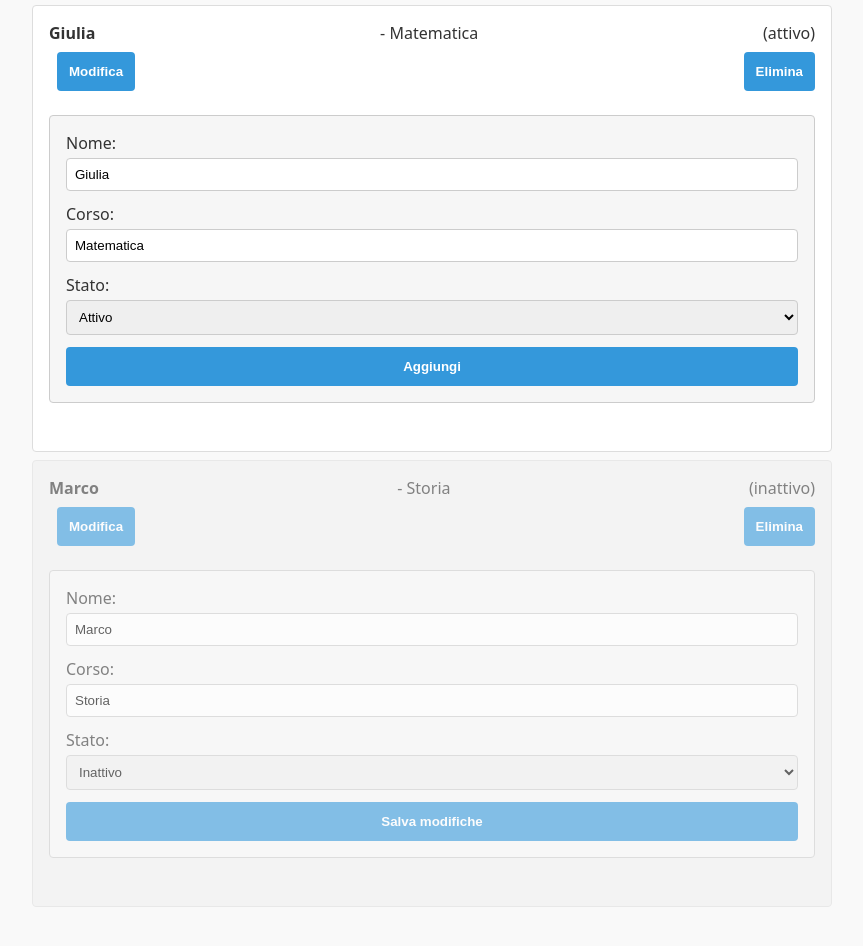
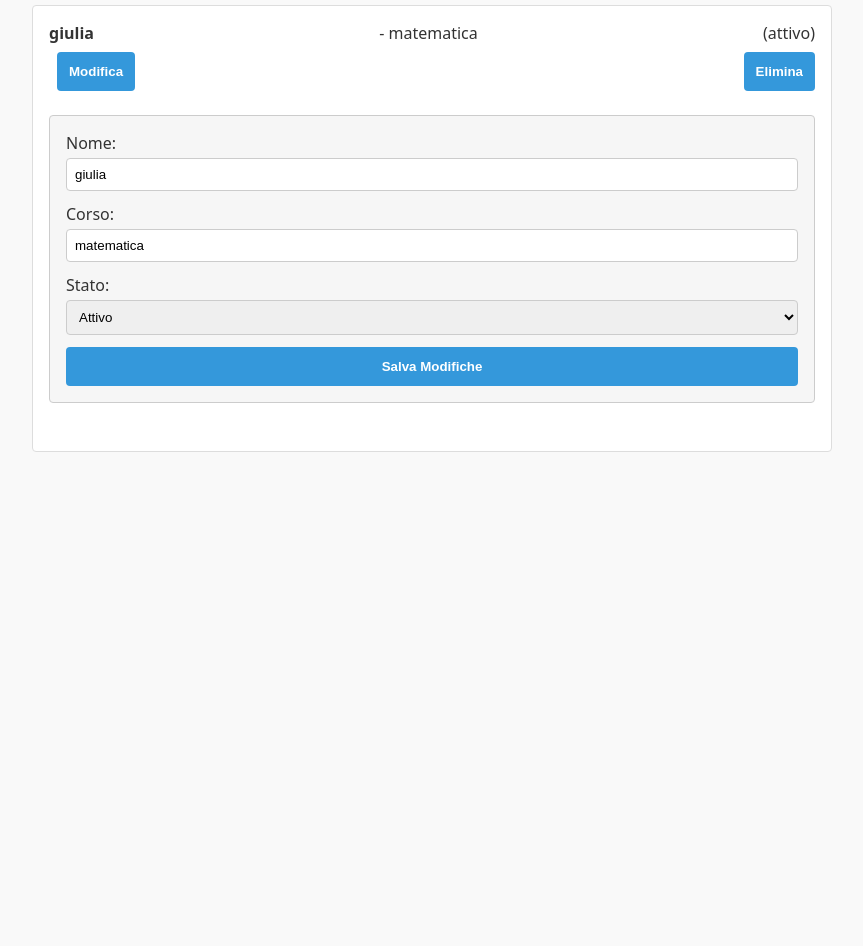
Before and after one commit to MegaEmme/react-recap-studenti, a React (Vite) app: page / in a window 1280 px wide. Shown: the part 700-1646 px from the top of the page, without its empty margins (208-1071 px from the left). After the commit the page ends 1200 px from the top, so only its background shows below. Built offline with nearby package versions, Linux system fonts and the light colour scheme.

Commit message:
feat: add StudentCard component and update Button functionality for editing and saving changes

```diff
--- a/src/components/Button.jsx
+++ b/src/components/Button.jsx
@@ -13,7 +13,10 @@ const Button = ({ props }) => {
     } else if (props.type === "delete") {
         className = "delete-btn"
         text = "Elimina"
-    };
+    } else if (props.type === "update") {
+        type = "submit"
+        text = "Salva Modifiche"
+    }
 
     return (
         <button className={className} type={type}>{text}</button>
--- /dev/null
+++ b/src/components/StudentCard.jsx
@@ -0,0 +1,65 @@
+import Button from "./Button";
+
+const StudentCard = ({ student }) => {
+    return (
+        <li>
+            <div>
+                <strong>{student.name}</strong> - {student.course}
+                <span className={student.status}>(attivo)</span>
+            </div>
+            <div className="actions">
+                <Button props={{ id: student.id, type: 'edit' }} />
+                <Button props={{ id: student.id, type: 'delete' }} />
+            </div>
+            <form className="edit-form">
+                <label>
+                    Nome:
+                    <input type="text" name="name" value={student.name} />
+                </label>
+                <label>
+                    Corso:
+                    <input type="text" name="course" value={student.course} />
+                </label>
+                <label>
+                    Stato:
+                    <select name={student.status}>
+                        <option value="active" selected>Attivo</option>
+                        <option value="inactive">Inattivo</option>
+                    </select>
+                </label>
+                <Button props={{ id: student.id, type: 'update' }} />
+            </form>
+        </li>
+
+        // <li className="inactive">
+        //     <div>
+        //         <strong>Marco</strong> - Storia
+        //         <span className={student.status}>(inattivo)</span>
+        //     </div>
+        //     <div className="actions">
+        //         <Button props={{ id: 1, type: 'edit' }} />
+        //         <Button props={{ id: 1, type: 'delete' }} />
+        //     </div>
+        //     <form className="edit-form">
+        //         <label>
+        //             Nome:
+        //             <input type="text" name="name" value="Marco" />
+        //         </label>
+        //         <label>
+        //             Corso:
+        //             <input type="text" name="course" value="Storia" />
+        //         </label>
+        //         <label>
+        //             Stato:
+        //             <select name={student.status}>
+        //                 <option value="active">Attivo</option>
+        //                 <option value="inactive" selected>Inattivo</option>
+        //             </select>
+        //         </label>
+        //         <Button props={{ id: 1, type: 'update' }} />
+        //     </form>
+        // </li>
+    )
+}
+
+export default StudentCard;
--- a/src/components/StudentForm.jsx
+++ b/src/components/StudentForm.jsx
@@ -22,7 +22,6 @@ const StudentForm = () => {
                         <option value="inactive">Inattivo</option>
                     </select>
                 </label>
-                {/* <button type="submit">Aggiungi</button> */}
                 <Button props={{ id: 1, type: 'submit' }} />
             </form>
         </section>
--- a/src/components/StudentList.jsx
+++ b/src/components/StudentList.jsx
@@ -1,4 +1,5 @@
-import Button from "./Button";
+
+import StudentCard from "./StudentCard";
 
 const StudentList = () => {
     return (
@@ -14,68 +15,7 @@ const StudentList = () => {
                 </div>
             </div>
             <ul id="student-list">
-                <li>
-                    <div>
-                        <strong>Giulia</strong> - Matematica
-                        <span className="status">(attivo)</span>
-                    </div>
-                    <div className="actions">
-                        {/* <button className="edit-btn">Modifica</button>
-                        <button className="delete-btn">Elimina</button> */}
-                        <Button props={{ id: 1, type: 'edit' }} />
-                        <Button props={{ id: 1, type: 'delete' }} />
-                    </div>
-                    <form className="edit-form">
-                        <label>
-                            Nome:
-                            <input type="text" name="name" value="Giulia" />
-                        </label>
-                        <label>
-                            Corso:
-                            <input type="text" name="course" value="Matematica" />
-                        </label>
-                        <label>
-                            Stato:
-                            <select name="status">
-                                <option value="active" selected>Attivo</option>
-                                <option value="inactive">Inattivo</option>
-                            </select>
-                        </label>
-                        {/* <button type="submit">Salva modifiche</button> */}
-                        <Button props={{ id: 1, type: 'submit' }} />
-                    </form>
-                </li>
-
-                <li className="inactive">
-                    <div>
-                        <strong>Marco</strong> - Storia
-                        <span className="status">(inattivo)</span>
-                    </div>
-                    <div className="actions">
-                        {/* <button className="edit-btn">Modifica</button>
-                        <button className="delete-btn">Elimina</button> */}
-                        <Button props={{ id: 1, type: 'edit' }} />
-                        <Button props={{ id: 1, type: 'delete' }} />
-                    </div>
-                    <form className="edit-form">
-                        <label>
-                            Nome:
-                            <input type="text" name="name" value="Marco" />
-                        </label>
-                        <label>
-                            Corso:
-                            <input type="text" name="course" value="Storia" />
-                        </label>
-                        <label>
-                            Stato:
-                            <select name="status">
-                                <option value="active">Attivo</option>
-                                <option value="inactive" selected>Inattivo</option>
-                            </select>
-                        </label>
-                        <button type="submit">Salva modifiche</button>
-                    </form>
-                </li>
+                <StudentCard student={{ id: 1, name: "giulia", course: "matematica", status: 'active' }} />
             </ul>
         </section>
     )
```
